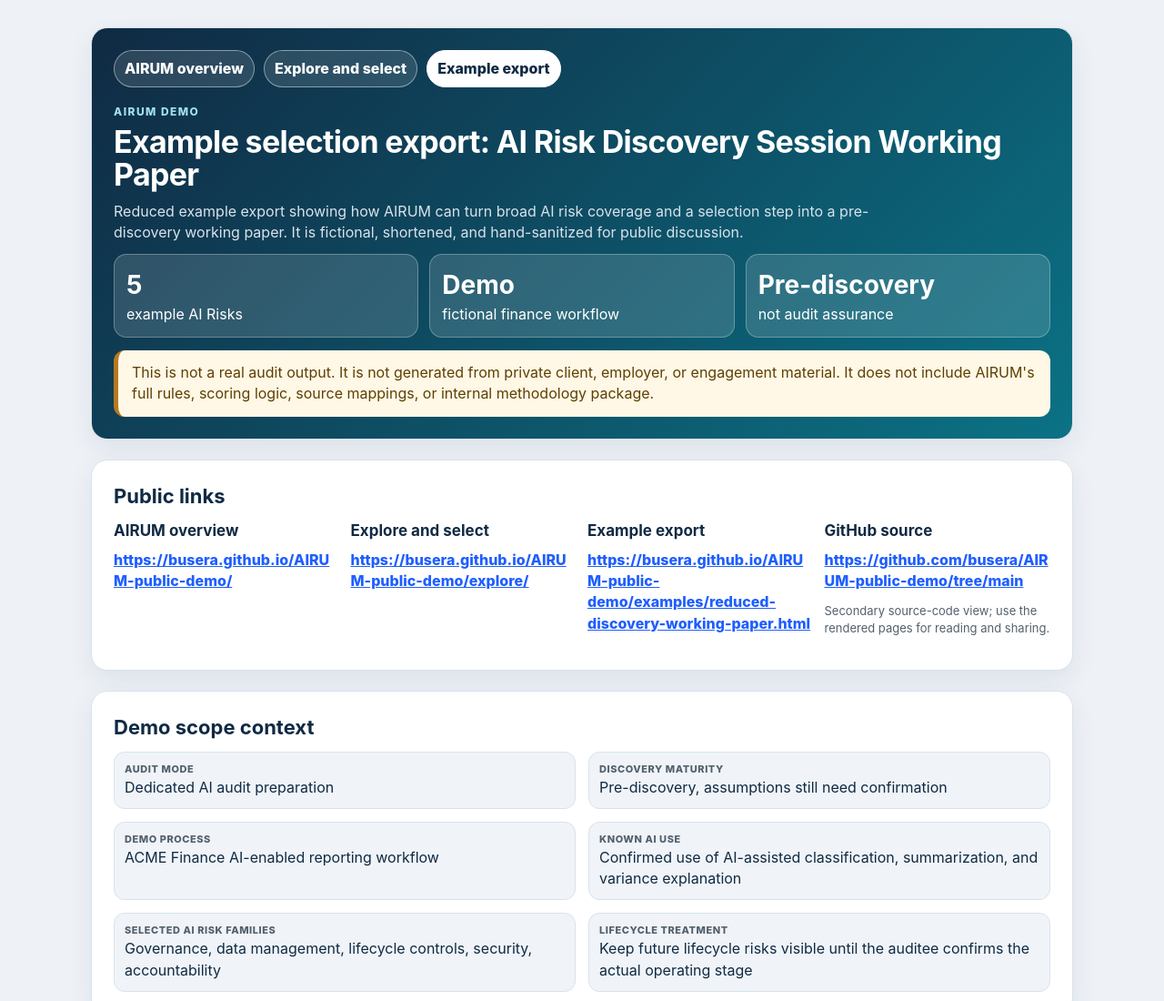
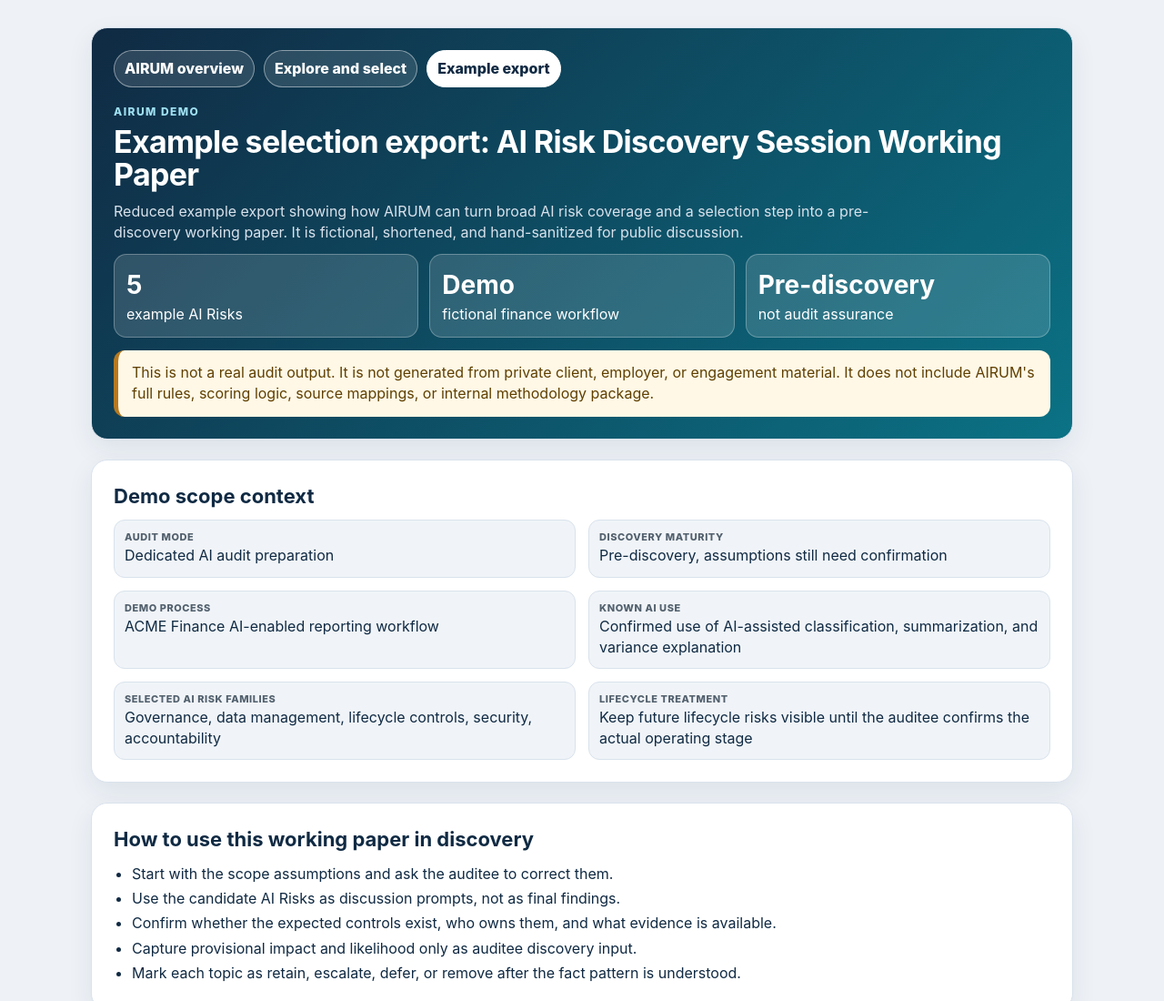
Before and after one commit to busera/AIRUM-public-demo, a plain HTML site: page examples/reduced-discovery-working-paper.html in a window 1280 px wide. Shown: the top 1100 px of the page at 91% size. Drawn offline with Linux system fonts and the light colour scheme.

Commit message:
docs: remove redundant public links from example export

```diff
--- a/examples/reduced-discovery-working-paper.html
+++ b/examples/reduced-discovery-working-paper.html
@@ -44,8 +44,6 @@
     .demo-nav { display:flex; flex-wrap:wrap; gap:10px; margin-bottom:18px; }
     .demo-nav a { color:#fff; border:1px solid rgba(255,255,255,.45); background:rgba(255,255,255,.12); border-radius:999px; padding:8px 11px; font-weight:800; text-decoration:none; }
     .demo-nav a[aria-current="page"] { background:#fff; color:#102a43; border-color:#fff; }
-    .public-link-grid { display:grid; grid-template-columns:repeat(auto-fit,minmax(220px,1fr)); gap:12px; }
-    .public-link-grid a { overflow-wrap:anywhere; word-break:break-word; font-weight:800; color:var(--blue); }
     @media (max-width:780px) { .grid, .grid3, .scale, .decision-grid { grid-template-columns:1fr; } .row { grid-template-columns:1fr; } h1 { font-size:28px; } }
   </style>
 </head>
@@ -63,16 +61,6 @@
     </div>
     <div class="banner">
       This is not a real audit output. It is not generated from private client, employer, or engagement material. It does not include AIRUM's full rules, scoring logic, source mappings, or internal methodology package.
-    </div>
-  </section>
-
-  <section class="panel">
-    <h2>Public links</h2>
-    <div class="public-link-grid">
-      <div><h3>AIRUM overview</h3><p><a href="../">https://busera.github.io/AIRUM-public-demo/</a></p></div>
-      <div><h3>Explore and select</h3><p><a href="../explore/">https://busera.github.io/AIRUM-public-demo/explore/</a></p></div>
-      <div><h3>Example export</h3><p><a href="./reduced-discovery-working-paper.html">https://busera.github.io/AIRUM-public-demo/examples/reduced-discovery-working-paper.html</a></p></div>
-      <div><h3>GitHub source</h3><p><a href="https://github.com/busera/AIRUM-public-demo/tree/main">https://github.com/busera/AIRUM-public-demo/tree/main</a></p><p class="footer-note">Secondary source-code view; use the rendered pages for reading and sharing.</p></div>
     </div>
   </section>
 
```
